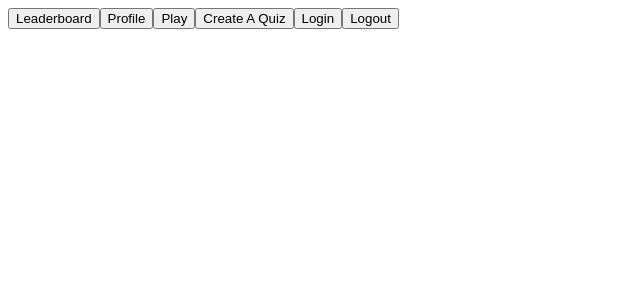
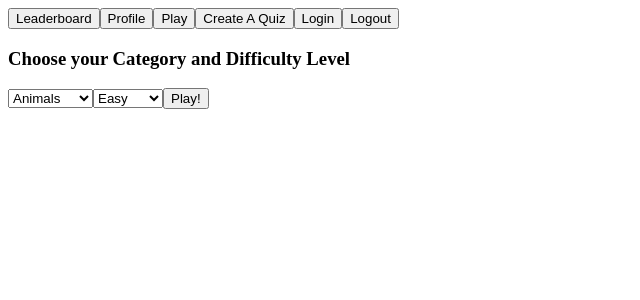
Before and after one commit to KittyScripters/QuizParty, a React app: page / in a window 1280 px wide. Both pictures are taken after a click on the button "Play". Shown: the top 300 px of the page, without its empty margins (0-640 px from the left). Built offline with nearby package versions, Linux system fonts and the light colour scheme; the HTML template or start-up script is replaced by a standard one.

Commit message:
built Play skeleton, added event handling to select cats and difficulties

```diff
--- a/client/src/components/Play.jsx
+++ b/client/src/components/Play.jsx
@@ -1,5 +1,67 @@
+import axios from 'axios';
+import React, { useState } from 'react';
+
+/**
+   * send get request to the API to load the selected choices (category and difficulty)
+   * choices will come from selection
+   * selections will be handled by onChange on the SELECT input not option
+   * update state to whatever the value is
+*/
 const Play = () => {
+  const [category, setCategory] = useState('');
+  const [difficulty, setDifficulty] = useState('');
 
+  console.log(category, difficulty);
+
+  const handlePlayClick = () => { //get request
+    axios.get('/api/play', {
+      category: { category },
+      difficulty: { difficulty },
+    })
+      .then(() => {
+        //render them the page w component did mount
+        console.log('GET trivia questions successful');
+      })
+      .catch((err) => {
+        console.error('GET trivia questions NOT successful', err);
+      });
+  };
+
+  const onCategorySelection = (event) => {
+    setCategory(event.currentTarget.value);
+  };
+
+  const onDifficultySelection = (event) => {
+    setDifficulty(event.currentTarget.value);
+  };
+
+  // const componentDidMount = () => {
+  //   handlePlayClick();
+  // };
+
+  return (
+    <div>
+      <h3>Choose your Category and Difficulty Level</h3>
+      <select name="Category" id="Cat" onChange={(event) => onCategorySelection(event)}>
+        <option>Animals</option>
+        <option>Art</option>
+        <option>Books</option>
+        <option>Celebrities</option>
+        <option>History</option>
+        <option>Music</option>
+        <option>Mythology</option>
+        <option>Nature</option>
+        <option>Politics</option>
+        <option>Sports</option>
+      </select>
+      <select name="Difficulty" id="Difficulty" onChange={(event) => onDifficultySelection(event)}>
+        <option>Easy</option>
+        <option>Medium</option>
+        <option>Hard</option>
+      </select>
+      <button type="button" onClick={() => handlePlayClick()}>Play!</button>
+    </div>
+  );
 };
 
 export default Play;
```
